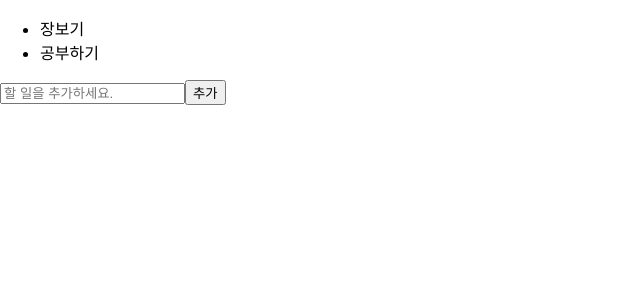
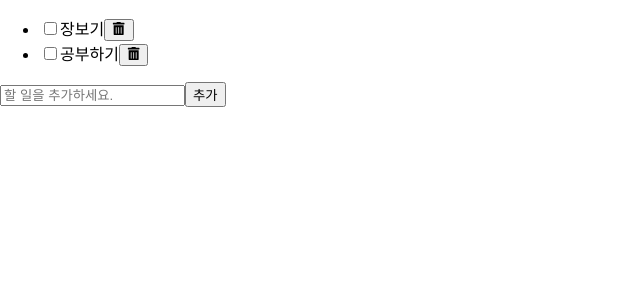
Before and after one commit to dongwook98/react-todolist, a React (Create React App) app: page / in a window 1280 px wide. Shown: the top 300 px of the page, without its empty margins (0-640 px from the left). Built offline with nearby package versions, Linux system fonts and the light colour scheme.

Commit message:
Feat : 체크기능, 삭제기능구현
- Todo 컴포넌트 추가(map 복잡해지기 때문에 Todo 컴포넌트에서 관리)

```diff
--- /dev/null
+++ b/src/components/Todo/Todo.jsx
@@ -0,0 +1,27 @@
+import React from 'react';
+import { FaTrashAlt } from 'react-icons/fa';
+
+export default function Todo({ todo, onUpdate, onDelete }) {
+  const { text, status } = todo;
+  const handleChange = (e) => {
+    const status = e.target.checked ? 'completed' : 'active';
+    onUpdate({ ...todo, status });
+  };
+  const handleDelete = () => {
+    onDelete(todo);
+  };
+  return (
+    <li>
+      <input
+        type='checkbox'
+        id='checkbox'
+        checked={status === 'completed'}
+        onChange={handleChange}
+      />
+      <label htmlFor='checkbox'>{text}</label>
+      <button onClick={handleDelete}>
+        <FaTrashAlt />
+      </button>
+    </li>
+  );
+}
--- a/src/components/TodoList/TodoList.jsx
+++ b/src/components/TodoList/TodoList.jsx
@@ -1,5 +1,6 @@
 import React, { useState } from 'react';
 import AddTodo from '../AddTodo/AddTodo';
+import Todo from '../Todo/Todo';
 
 export default function TodoList() {
   const [todos, setTodos] = useState([
@@ -21,11 +22,22 @@
     setTodos([...todos, todo]);
   };
 
+  const handleUpdate = (updated) =>
+    setTodos(todos.map((t) => (t.id === updated.id ? updated : t)));
+
+  const handleDelete = (deleted) =>
+    setTodos(todos.filter((t) => t.id !== deleted.id));
+
   return (
     <section>
       <ul>
         {todos.map((item) => (
-          <li key={item.id}>{item.text}</li>
+          <Todo
+            key={item.id}
+            todo={item}
+            onUpdate={handleUpdate}
+            onDelete={handleDelete}
+          ></Todo> // li, input, 등등 복잡해지므로 Todo컴포넌트로 분리
         ))}
       </ul>
 
```
